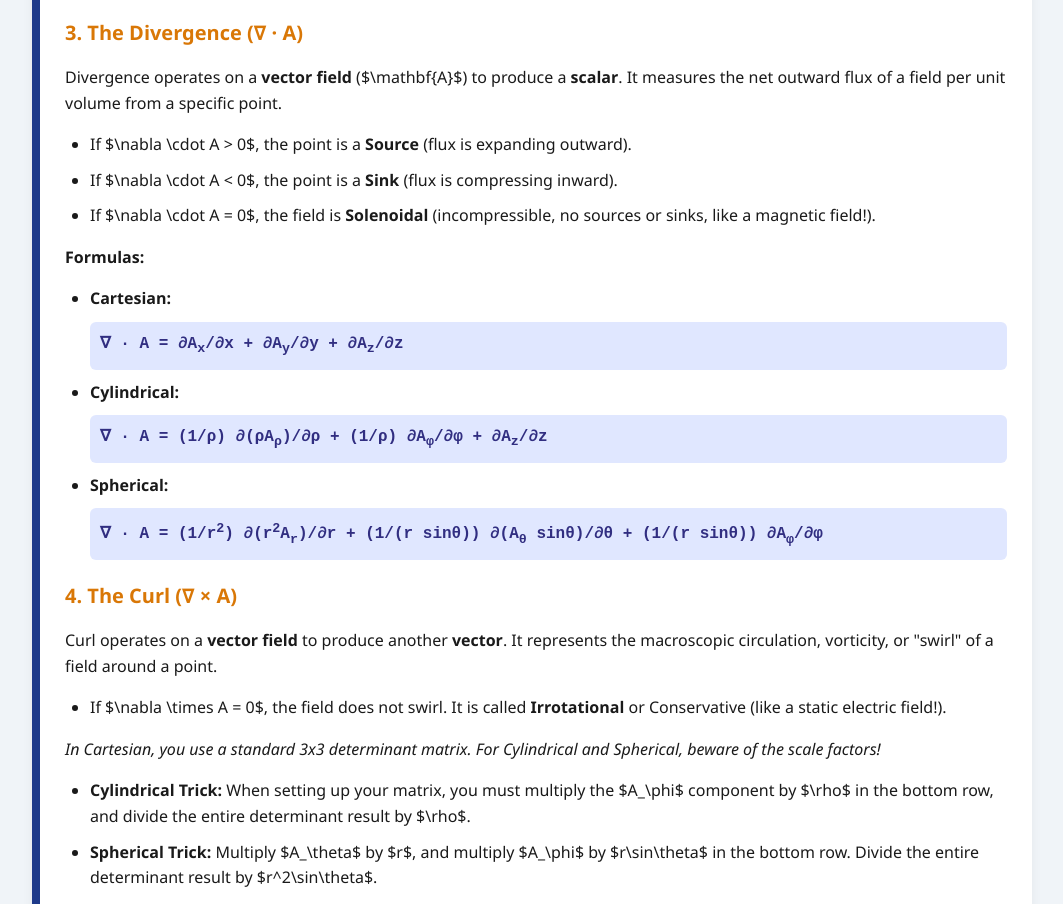
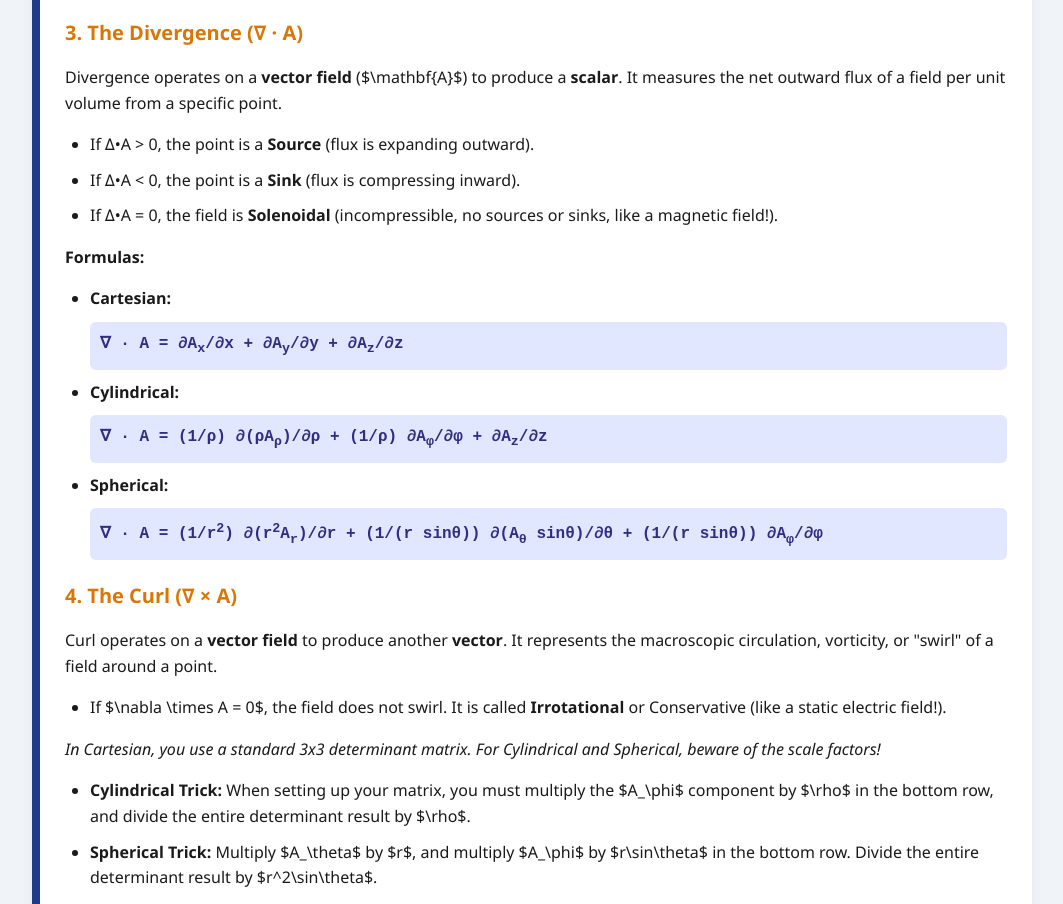
Before and after one commit to futafreshersguide/EEE303_ELECTROMAGNETIC_FIELD_THEORY, a plain HTML site: page vector_calculus.html in a window 1280 px wide. Shown: the part 1205-2109 px from the top of the page, without its empty margins (108-1171 px from the left). Drawn offline with Linux system fonts and the light colour scheme.

Commit message:
Update vector_calculus.html

```diff
--- a/vector_calculus.html
+++ b/vector_calculus.html
@@ -126,9 +126,9 @@
         <p>Divergence operates on a <strong>vector field</strong> ($\mathbf{A}$) to produce a <strong>scalar</strong>. It measures the net outward flux of a field per unit volume from a specific point. </p>
 
         <ul>
-            <li>If $\nabla \cdot A > 0$, the point is a <strong>Source</strong> (flux is expanding outward).</li>
-            <li>If $\nabla \cdot A < 0$, the point is a <strong>Sink</strong> (flux is compressing inward).</li>
-            <li>If $\nabla \cdot A = 0$, the field is <strong>Solenoidal</strong> (incompressible, no sources or sinks, like a magnetic field!).</li>
+            <li>If ∆•A > 0, the point is a <strong>Source</strong> (flux is expanding outward).</li>
+            <li>If ∆•A < 0, the point is a <strong>Sink</strong> (flux is compressing inward).</li>
+            <li>If ∆•A = 0, the field is <strong>Solenoidal</strong> (incompressible, no sources or sinks, like a magnetic field!).</li>
         </ul>
         <p><strong>Formulas:</strong></p>
         <ul>
```
